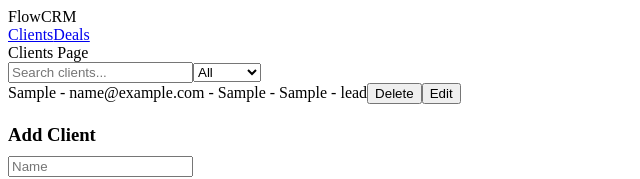
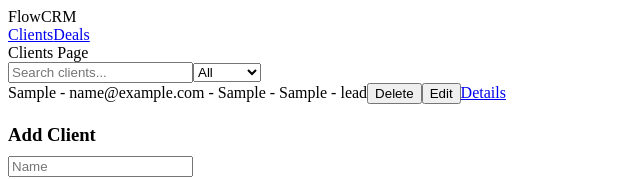
Before and after one commit to vasilyefff/flowcrm, a React (Vite) app: page / in a window 1280 px wide. Both pictures are taken after typing "Sample", "name@example.com", "Sample", "Sample" into the empty fields and a click on the button "Add client". Shown: the top 179 px of the page, without its empty margins (0-640 px from the left). Built offline with nearby package versions, Linux system fonts and the light colour scheme.

Commit message:
add client details page and routing

```diff
--- a/src/app/router/AppRouterProvider.tsx
+++ b/src/app/router/AppRouterProvider.tsx
@@ -1,5 +1,6 @@
 import { BrowserRouter, Routes, Route } from 'react-router-dom'
 import { ClientsPage } from '@/pages/clients/ClientsPage'
+import { ClientDetailsPage } from '@/pages/clients/ClientDetailsPage'
 import { DealsPage } from '@/pages/deals/DealsPage'
 import { AppLayout } from '../layout/AppLayout'
 
@@ -10,9 +11,10 @@
         <Route element={<AppLayout />}>
           <Route path="/" element={<ClientsPage />} />
           <Route path="/clients" element={<ClientsPage />} />
+          <Route path="/clients/:clientId" element={<ClientDetailsPage />} />
           <Route path="/deals" element={<DealsPage />} />
         </Route>
       </Routes>
-		</BrowserRouter >
+    </BrowserRouter>
   )
 }
--- a/src/entities/client/ui/ClientCard.tsx
+++ b/src/entities/client/ui/ClientCard.tsx
@@ -1,3 +1,4 @@
+import { Link } from 'react-router-dom'
 import type { Client } from '@/entities/client/model/types'
 
 type ClientCardProps = {
@@ -13,6 +14,7 @@
       {client.status}
       <button onClick={() => onDelete(client)}>Delete</button>
       <button onClick={() => onEdit(client)}>Edit</button>
+      <Link to={`/clients/${client.id}`}>Details</Link>
     </div>
   )
 }
--- /dev/null
+++ b/src/pages/clients/ClientDetailsPage.tsx
@@ -0,0 +1,25 @@
+import { Link, useParams } from 'react-router-dom'
+import { useSelector } from 'react-redux'
+import type { RootState } from '@/app/store/store'
+
+export const ClientDetailsPage = () => {
+  const { clientId } = useParams()
+  const clients = useSelector((state: RootState) => state.clients.items)
+  const client = clients.find((client) => client.id === clientId)
+
+  if (!client) {
+    return <p>Client not found</p>
+  }
+
+  return (
+    <div>
+      <Link to="/clients">← Back to clients</Link>
+      <h2>Client details</h2>
+      <p>Name: {client.name}</p>
+      <p>Email: {client.email}</p>
+      <p>Phone: {client.phone}</p>
+      <p>Company: {client.company}</p>
+      <p>Status: {client.status}</p>
+    </div>
+  )
+}
```
Lines whose indentation alone changed are shown as unchanged.
